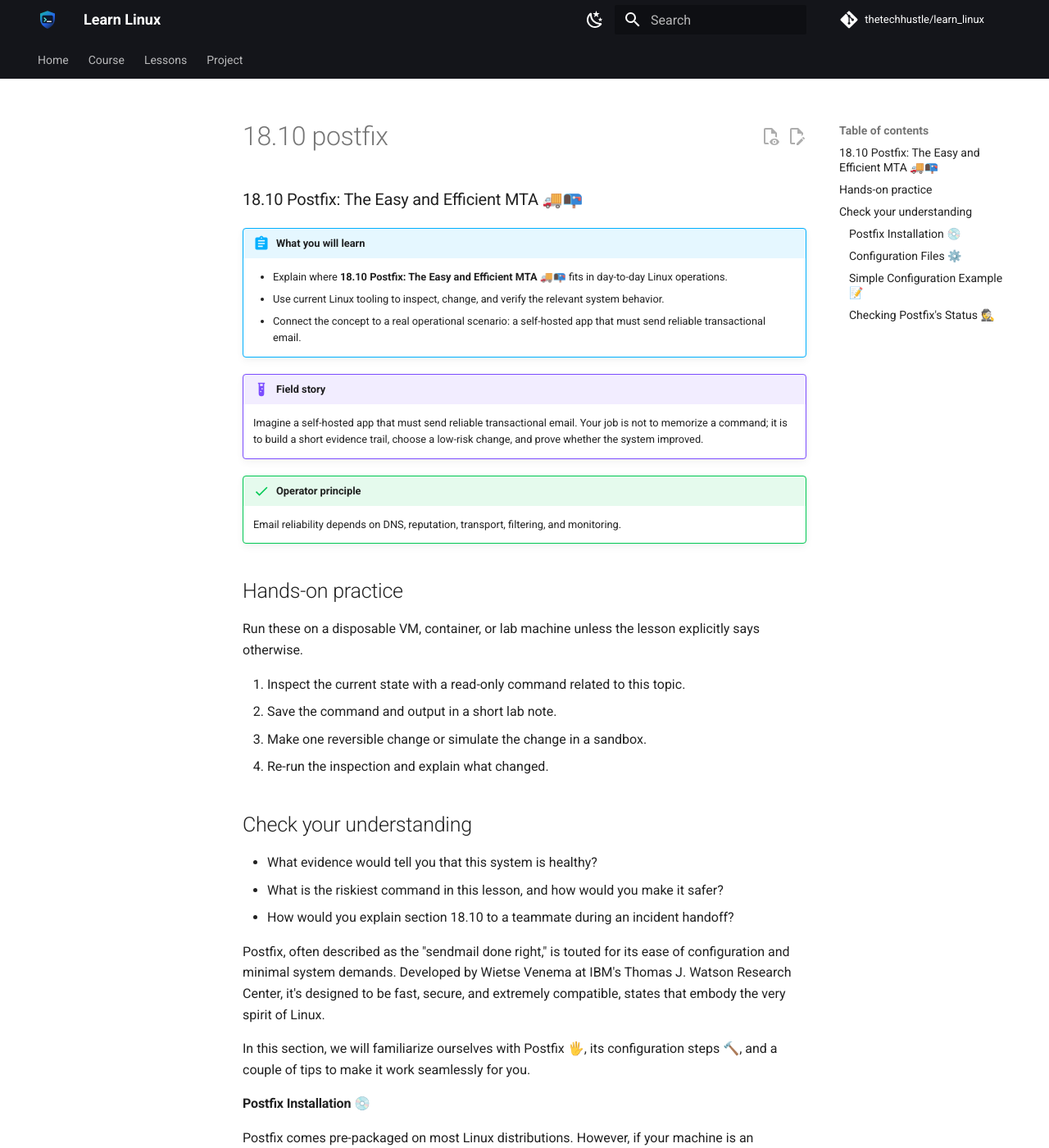
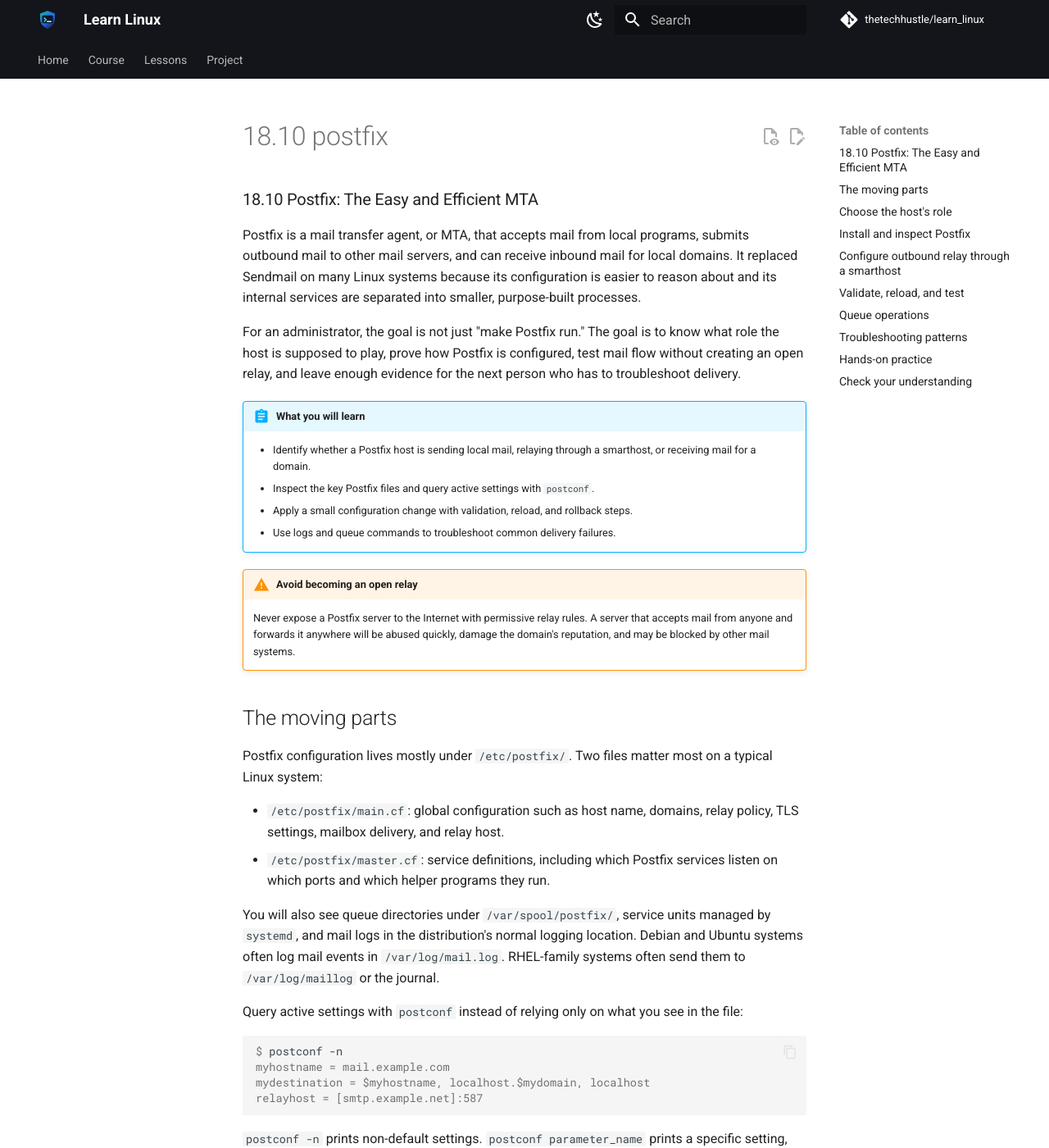
Before and after one commit to thetechhustle/learn_linux, an MkDocs documentation site: the page built from docs/lessons/18_electronic_mail/18.10_postfix.md, in a window 1280 px wide and 1400 px high. Shown: the whole window at 82% size. Built offline with MkDocs 1.6.1 and Material for MkDocs 9.7.7, drawn with Linux system fonts in a browser that asks for light colours; comment, search, counter and statistics services are not loaded; some of the changed text lies outside the part shown.

Commit message:
Improve Chapter 18 Postfix lesson (#163)
Co-authored-by: Jules Ai <jules@Juless-Air.ts.net lan>

````diff
--- a/docs/lessons/18_electronic_mail/18.10_postfix.md
+++ b/docs/lessons/18_electronic_mail/18.10_postfix.md
@@ -1,102 +1,227 @@
-### 18.10 Postfix: The Easy and Efficient MTA 🚚📭
+### 18.10 Postfix: The Easy and Efficient MTA
 
+Postfix is a mail transfer agent, or MTA, that accepts mail from local
+programs, submits outbound mail to other mail servers, and can receive inbound
+mail for local domains. It replaced Sendmail on many Linux systems because its
+configuration is easier to reason about and its internal services are separated
+into smaller, purpose-built processes.
 
+For an administrator, the goal is not just "make Postfix run." The goal is to
+know what role the host is supposed to play, prove how Postfix is configured,
+test mail flow without creating an open relay, and leave enough evidence for
+the next person who has to troubleshoot delivery.
 
 !!! abstract "What you will learn"
-    - Explain where **18.10 Postfix: The Easy and Efficient MTA 🚚📭** fits in day-to-day Linux operations.
-    - Use current Linux tooling to inspect, change, and verify the relevant system behavior.
-    - Connect the concept to a real operational scenario: a self-hosted app that must send reliable transactional email.
+    - Identify whether a Postfix host is sending local mail, relaying through a
+      smarthost, or receiving mail for a domain.
+    - Inspect the key Postfix files and query active settings with `postconf`.
+    - Apply a small configuration change with validation, reload, and rollback
+      steps.
+    - Use logs and queue commands to troubleshoot common delivery failures.
 
-!!! example "Field story"
-    Imagine a self-hosted app that must send reliable transactional email. Your job is not to memorize a command; it is to build a short evidence trail, choose a low-risk change, and prove whether the system improved.
+!!! warning "Avoid becoming an open relay"
+    Never expose a Postfix server to the Internet with permissive relay rules.
+    A server that accepts mail from anyone and forwards it anywhere will be
+    abused quickly, damage the domain's reputation, and may be blocked by other
+    mail systems.
 
-!!! success "Operator principle"
-    Email reliability depends on DNS, reputation, transport, filtering, and monitoring.
+## The moving parts
+
+Postfix configuration lives mostly under `/etc/postfix/`. Two files matter most
+on a typical Linux system:
+
+- `/etc/postfix/main.cf`: global configuration such as host name, domains,
+  relay policy, TLS settings, mailbox delivery, and relay host.
+- `/etc/postfix/master.cf`: service definitions, including which Postfix
+  services listen on which ports and which helper programs they run.
+
+You will also see queue directories under `/var/spool/postfix/`, service units
+managed by `systemd`, and mail logs in the distribution's normal logging
+location. Debian and Ubuntu systems often log mail events in `/var/log/mail.log`.
+RHEL-family systems often send them to `/var/log/maillog` or the journal.
+
+Query active settings with `postconf` instead of relying only on what you see in
+the file:
+
+```console
+$ postconf -n
+myhostname = mail.example.com
+mydestination = $myhostname, localhost.$mydomain, localhost
+relayhost = [smtp.example.net]:587
+```
+
+`postconf -n` prints non-default settings. `postconf parameter_name` prints a
+specific setting, including defaults.
+
+```console
+$ postconf mynetworks
+mynetworks = 127.0.0.0/8 [::1]/128
+```
+
+## Choose the host's role
+
+Start every Postfix change by naming the role. The same package can be used in
+very different ways.
+
+| Role | Typical behavior | Settings to inspect |
+| --- | --- | --- |
+| Local-only sender | System jobs send mail to local accounts or an admin address | `inet_interfaces`, `mydestination`, aliases |
+| Outbound relay client | Applications send through an upstream mail provider | `relayhost`, `smtp_sasl_auth_enable`, TLS settings |
+| Inbound domain server | The host receives mail for one or more domains | `mydestination`, `virtual_mailbox_domains`, DNS MX records |
+| Internal relay | Trusted hosts send mail through it | `mynetworks`, `smtpd_relay_restrictions`, firewall rules |
+
+Be conservative with `mynetworks`. It defines clients that Postfix may trust for
+relay decisions. A single broad network such as `10.0.0.0/8` might be correct in
+a private lab, but it is usually too wide for production.
+
+## Install and inspect Postfix
+
+On Debian or Ubuntu:
+
+```console
+$ sudo apt update
+$ sudo apt install postfix
+```
+
+On RHEL-family systems:
+
+```console
+$ sudo dnf install postfix
+```
+
+Then inspect before changing anything:
+
+```console
+$ systemctl status postfix --no-pager
+$ postconf -n
+$ sudo postqueue -p
+$ journalctl -u postfix --since "30 minutes ago" --no-pager
+```
+
+If the service is running but messages are not leaving, the queue and logs are
+usually more useful than the service status.
+
+## Configure outbound relay through a smarthost
+
+Many servers should not deliver mail directly to the Internet. Cloud providers
+often block outbound TCP/25, and new mail servers have poor reputation. A common
+safer pattern is to relay through a mail provider on port 587 with
+authentication and TLS.
+
+Example `/etc/postfix/main.cf` settings:
+
+```ini
+myhostname = app01.example.com
+myorigin = /etc/mailname
+inet_interfaces = loopback-only
+mydestination = $myhostname, localhost.$mydomain, localhost
+relayhost = [smtp.example.net]:587
+
+smtp_tls_security_level = encrypt
+smtp_sasl_auth_enable = yes
+smtp_sasl_password_maps = hash:/etc/postfix/sasl_passwd
+smtp_sasl_security_options = noanonymous
+```
+
+The square brackets around the relay host tell Postfix not to look up MX records
+for that name. They are commonly used when you are targeting a specific
+submission server.
+
+Store provider credentials in a root-readable file:
+
+```console
+$ sudo sh -c 'printf "[smtp.example.net]:587 user@example.com:REDACTED-PASSWORD\n" > /etc/postfix/sasl_passwd'
+$ sudo chmod 600 /etc/postfix/sasl_passwd
+$ sudo postmap /etc/postfix/sasl_passwd
+```
+
+Do not commit `sasl_passwd` or paste real credentials into tickets, pull
+requests, chat, or lab notes.
+
+## Validate, reload, and test
+
+Postfix can check its own configuration before you reload it:
+
+```console
+$ sudo postfix check
+$ sudo systemctl reload postfix
+```
+
+Send a small test message from the host:
+
+```console
+$ printf 'Subject: postfix test\n\nTest from app01\n' | sendmail admin@example.com
+```
+
+Then watch the logs and queue:
+
+```console
+$ journalctl -u postfix --since "5 minutes ago" --no-pager
+$ sudo postqueue -p
+```
+
+A healthy outbound test normally shows a queue ID, a connection to the relay,
+and a successful delivery status such as `status=sent`.
+
+## Queue operations
+
+Postfix queue commands are part of daily mail operations:
+
+```console
+$ sudo postqueue -p          # list queued messages
+$ sudo postqueue -f          # ask Postfix to retry queued delivery
+$ sudo postsuper -r ALL      # requeue all messages after a config fix
+$ sudo postsuper -d QUEUEID  # delete one queued message
+```
+
+Be careful with bulk deletes. A large queue can contain important delayed mail,
+spam, broken application output, or all three. Identify the pattern before
+removing messages.
+
+## Troubleshooting patterns
+
+Start with the queue ID from the log. It connects acceptance, routing, retry,
+and final delivery messages.
+
+Common failures include:
+
+- `Connection timed out`: firewall, provider block, remote outage, or wrong
+  relay host/port.
+- `SASL authentication failed`: wrong username/password, missing `postmap`, or
+  provider policy change.
+- `Relay access denied`: the client is not trusted to relay or the relay host
+  rejected the destination.
+- `Host or domain name not found`: DNS problem, misspelled domain, or resolver
+  issue on the mail server.
+- `TLS is required, but was not offered`: TLS setting mismatch or wrong server
+  port.
+
+Use focused checks:
+
+```console
+$ postconf relayhost smtp_tls_security_level smtp_sasl_auth_enable
+$ sudo postmap -q '[smtp.example.net]:587' /etc/postfix/sasl_passwd
+$ nc -vz smtp.example.net 587
+$ journalctl -u postfix --since "15 minutes ago" --no-pager
+```
 
 ## Hands-on practice
 
-Run these on a disposable VM, container, or lab machine unless the lesson explicitly says otherwise.
+Use a disposable VM or lab container. Do not run this against a production mail
+server unless you already have a change window and rollback plan.
 
-1. Inspect the current state with a read-only command related to this topic.
-2. Save the command and output in a short lab note.
-3. Make one reversible change or simulate the change in a sandbox.
-4. Re-run the inspection and explain what changed.
+1. Install Postfix or inspect an existing lab installation.
+2. Record `postconf -n`, `systemctl status postfix --no-pager`, and
+   `postqueue -p`.
+3. Configure a local-only sender by setting `inet_interfaces = loopback-only`.
+4. Run `sudo postfix check`, reload Postfix, and send one local test message.
+5. Find the queue ID in the logs and explain whether delivery succeeded,
+   deferred, or bounced.
 
 ## Check your understanding
 
-- What evidence would tell you that this system is healthy?
-- What is the riskiest command in this lesson, and how would you make it safer?
-- How would you explain section 18.10 to a teammate during an incident handoff?
-
-
-Postfix, often described as the "sendmail done right," is touted for its ease of configuration and minimal system demands. Developed by Wietse Venema at IBM's Thomas J. Watson Research Center, it's designed to be fast, secure, and extremely compatible, states that embody the very spirit of Linux.
-
-In this section, we will familiarize ourselves with Postfix 🖐️, its configuration steps 🔨, and a couple of tips to make it work seamlessly for you.
-
-#### Postfix Installation 💿
-
-Postfix comes pre-packaged on most Linux distributions. However, if your machine is an exception, simply run the following command to install it:
-
-```
-$ sudo apt install postfix
-```
-This will prompt you to answer a few questions to configure Postfix. If you're uncertain, go with the default options. Remember, you can always reconfigure later.
-
-#### Configuration Files ⚙️
-
-Primarily, Postfix configuration involves two files located in the `/etc/postfix/` directory:
-
-1. **main.cf:** This is the primary configuration file that contains all the configuration parameters.
-
-2. **master.cf:** This file is responsible for controlling the 'services' Postfix offers, which are essentially different forms of email reception and delivery.
-
-To modify any parameters, open the `main.cf` file with the desired text editor:
-
-```
-$ sudo nano /etc/postfix/main.cf
-```
-
-#### Simple Configuration Example 📝
-
-Let's take a simple parameter change as an example.
-
-Suppose you want to update your hostname and set it as the mailname. The parameter responsible for this is `myhostname`.
-
-This is how you do it:
-
-```
-myhostname = mail.example.com
-```
-Don't forget to save and close the file once you're done modifying it!
-
-To enact the changes made in the configuration file, ensure to reload or restart the Postfix service:
-
-```
-$ sudo systemctl reload postfix.service
-```
-
-Or
-
-```
-$ sudo systemctl restart postfix.service
-```
-
-Remember, any change in the `main.cf` file requires a controlled reload or restart to go into effect.
-
-#### Checking Postfix's Status 🕵️
-
-To verify if Postfix is correctly installed and configured, you use the command:
-
-```
-$ sudo systemctl status postfix.service
-```
-
-This should give you a result showing that Postfix is running smoothly.
-
-Congratulations! 🎉 You've successfully configured Postfix on your Linux system! You're now a significant step closer to being a pro at managing email systems on Linux.
-
-Remember, this is only the beginning of the wide world of Postfix. The more you explore, the more tools and tactics you will discover to optimize your email system.
-
-Lastly, practice makes perfect. Don't worry if you make mistakes—they’re just preludes to achieving mastery. And with Postfix, regardless of occasional hiccups, you're always on track to becoming a first-class email wrangler in the Linux realm!
-
-Let's keep this momentum going as we continue our exploration of email systems in Linux. On to the next topic! 🚀📚
+- Why is `postconf -n` safer than reading only `/etc/postfix/main.cf`?
+- Which settings would you inspect before allowing any host to relay mail?
+- What evidence would show that a message reached the upstream smarthost?
+- Why should mail-provider credentials be stored outside the main
+  configuration file and protected with restrictive permissions?
````
